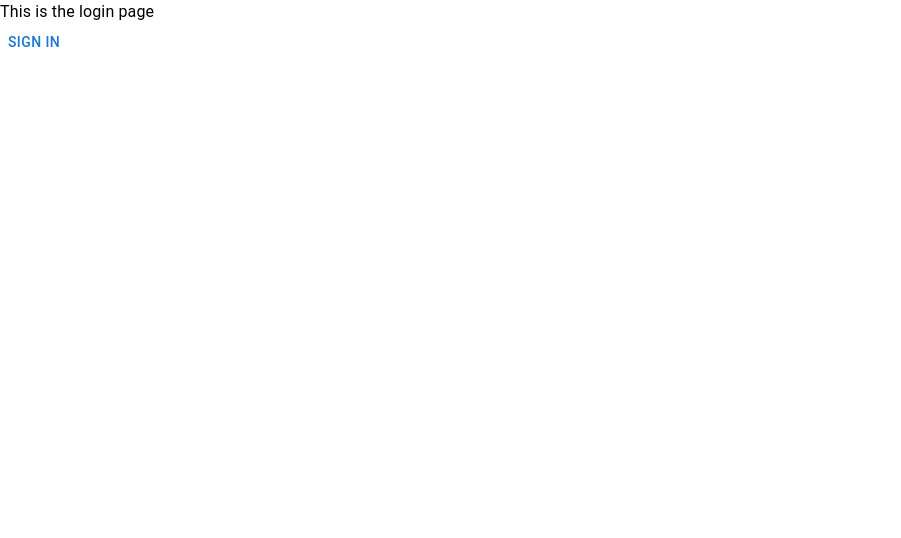
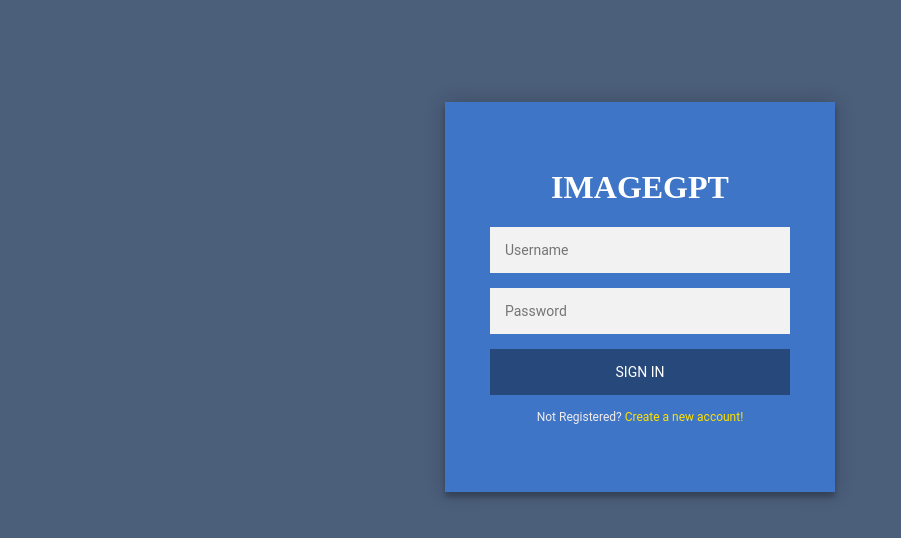
Before and after one commit to hdjekso/imageGPT, a React (Create React App) app: page / in a window 1280 px wide. Shown: the top 538 px of the page, without its empty margins (0-901 px from the left). Built offline with nearby package versions, Linux system fonts and the light colour scheme.

Commit message:
Finished Login Form Working on Register Form

```diff
--- a/package.json
+++ b/package.json
@@ -12,7 +12,7 @@
     "react": "^18.2.0",
     "react-dom": "^18.2.0",
     "react-router-dom": "^6.10.0",
-    "react-scripts": "5.0.1",
+    "react-scripts": "^5.0.1",
     "web-vitals": "^2.1.4"
   },
   "scripts": {
--- /dev/null
+++ b/src/Login.css
@@ -0,0 +1,136 @@
+:root {
+    --darkBlue: #26487A;
+    --lightBlue: #99C0FB;
+    --compBlue: #3E75C7;
+    --primaryBlue: #4E94FA;
+    --darkGrey: #4B5E7A;
+
+    --bodyFontFamily: "Open Sans";
+    --bodyFontFamilyFallback: sans-serif;
+}
+
+.login-page {
+    width: 360px;
+    padding: 8% 0 0;
+    margin: auto;
+    background: var(--darkGrey);
+    font-family: "Roboto", sans-serif;
+    -webkit-font-smoothing: antialiased;
+    -moz-osx-font-smoothing: grayscale;
+    width: 100%;
+    height: 90vh;
+}
+
+.form {
+    position: relative;
+    z-index: 1;
+    background: var(--compBlue);
+    max-width: 300px;
+    height: 300px;
+    margin: 0 auto 100px;
+    padding: 45px;
+    text-align: center;
+    box-shadow: 0 0 20px 0 rgba(0, 0, 0, 0.2), 0 5px 5px 0 rgba(0, 0, 0, 0.24);
+}
+
+.title h1 {
+    font-family: 'Sigmar';
+    color: white;
+}
+
+.form input {
+    font-family: "Roboto", sans-serif;
+    outline: 0;
+    background: #f2f2f2;
+    width: 100%;
+    border: 0;
+    margin: 0 0 15px;
+    padding: 15px;
+    box-sizing: border-box;
+    font-size: 14px;
+}
+
+.form button {
+    font-family: "Roboto", sans-serif;
+    text-transform: uppercase;
+    outline: 0;
+    background: var(--darkBlue);
+    width: 100%;
+    border: 0;
+    padding: 15px;
+    color: #FFFFFF;
+    font-size: 14px;
+    -webkit-transition: all 0.3 ease;
+    transition: all 0.3 ease;
+    cursor: pointer;
+}
+
+.form button:hover,
+.form button:active,
+.form button:focus {
+    background: var(--primaryBlue);
+}
+
+.form .message {
+    margin: 15px 0 0;
+    color: #f1ecec;
+    font-size: 12px;
+}
+
+.form .message a {
+    color: #ffe100;
+    text-decoration: none;
+}
+
+.form .register-form {
+    display: none;
+}
+
+.form .login-form {
+    display: none;
+}
+
+.form .visible {
+    display: block;
+}
+
+.container {
+    position: relative;
+    z-index: 1;
+    max-width: 300px;
+    margin: 0 auto;
+}
+
+.container:before,
+.container:after {
+    content: "";
+    display: block;
+    clear: both;
+}
+
+.container .info {
+    margin: 50px auto;
+    text-align: center;
+}
+
+.container .info h1 {
+    margin: 0 0 15px;
+    padding: 0;
+    font-size: 36px;
+    font-weight: 300;
+    color: #1a1a1a;
+}
+
+.container .info span {
+    color: #4d4d4d;
+    font-size: 12px;
+}
+
+.container .info span a {
+    color: #000000;
+    text-decoration: none;
+}
+
+.container .info span .fa {
+    color: #EF3B3A;
+}
--- a/src/Login.js
+++ b/src/Login.js
@@ -1,22 +1,63 @@
-import { Button, Card, CardHeader, Grid, TextField, Typography } from "@mui/material";
+import { Button, Card, CardHeader, Grid, TextField, Typography, grid2Classes } from "@mui/material";
 import { useNavigate } from "react-router-dom";
+import React, { useState } from "react";
+import "./Login.css"
 
-function Login() {
+const Login = () => {
   const navigate = useNavigate();
+  const [Username, setUsername] = useState('');
+  const [Password, setPassword] = useState('');
 
-  const handleClick = () => {
+
+
+  const handleSubmit = (e) => {
+    console.log(Username);
     navigate("/Home");
+
+  }
+
+  const [showLoginForm, setShowLoginForm] = useState(true);
+
+  const switchLoginRegister = () => {
+    setShowLoginForm((prevState) => !prevState);
   }
 
   return (
-    <Grid>
-      <Typography>
-      This is the login page
-    </Typography>
-    <Button onClick={handleClick}>
-      Sign In
-    </Button>
-    </Grid>
+    <div className="login-page">
+      <div className="form">
+        <div className={showLoginForm ? "login-form visible" : "login-form"}>
+
+          <div className="title">
+            <h1>IMAGEGPT</h1>
+          </div>
+          <input className="LogUsername" type="text" placeholder="Username" />
+          <input className="LogPass" type="password" placeholder="Password" />
+          <button className="LoginButton" type="submit" onClick={handleSubmit}>Sign In</button>
+          <div onClick={switchLoginRegister} className="message">Not Registered? <a href="#">Create a new account!</a></div>
+
+        </div>
+        <div className={showLoginForm ? "register-form" : "register-form visible"}>
+
+          <div className="title">
+            <h1>IMAGEGPT</h1>
+          </div>
+          <input className="FName" type="text" placeholder="First Name" />
+          <input className="LName" type="text" placeholder="Last Name" />
+          <input className="RegUsername" type="text" placeholder="Username" />
+          <input className="RegPass" type="password" placeholder="Password" />
+          <input className="RegPassValid" type="password" placeholder="Confirm Password" />
+
+          <button className="RegButton" type="submit" onClick={handleSubmit}>Register</button>
+          <div onClick={switchLoginRegister} className="message">Already Registered? <a href="#">Login!</a></div>
+
+        </div>
+
+
+
+      </div>
+    </div>
+
+
   );
 }
 
```
Also changed, not shown: 1 other file (tests, documents, lock files or other folders).
